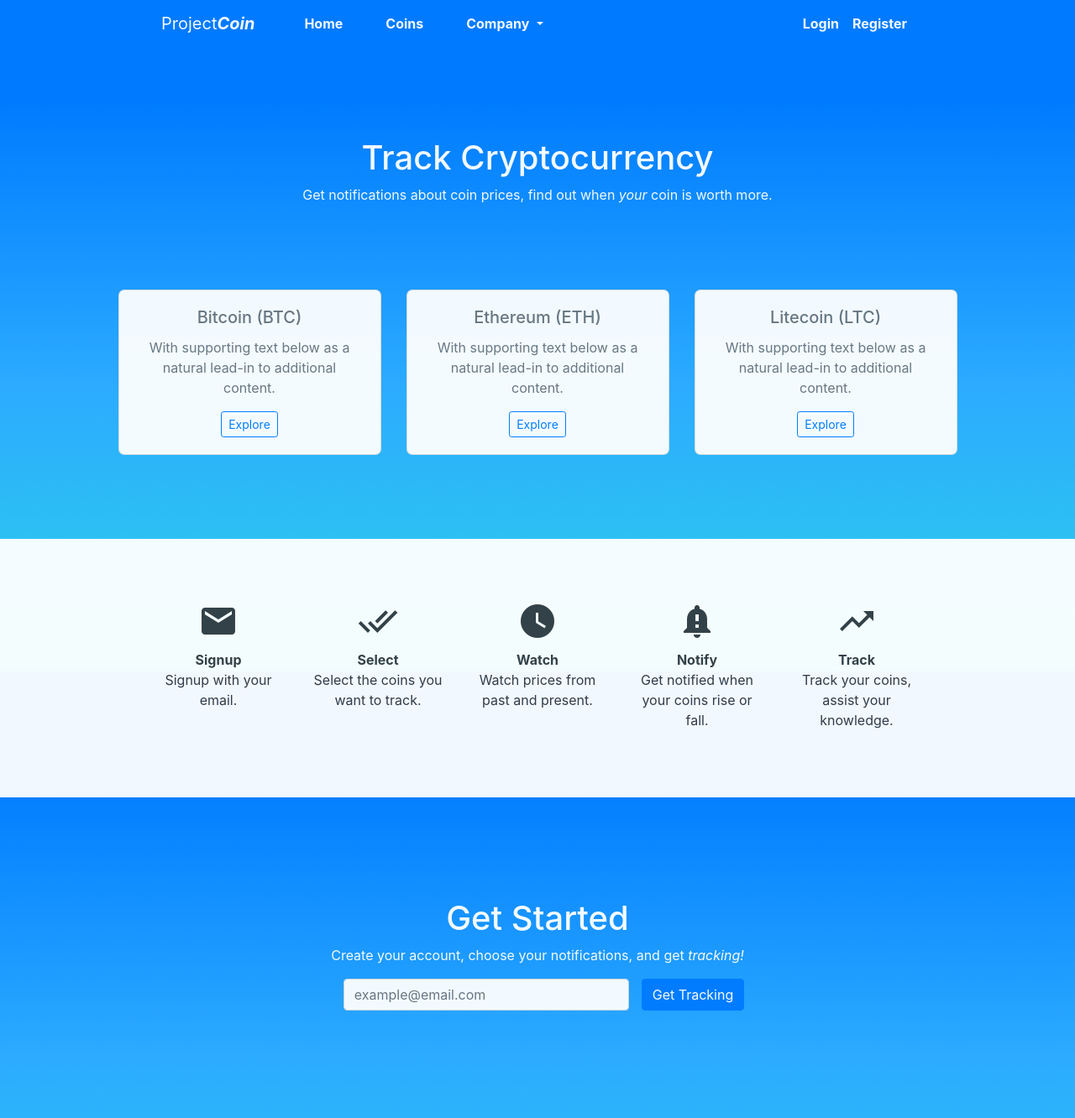
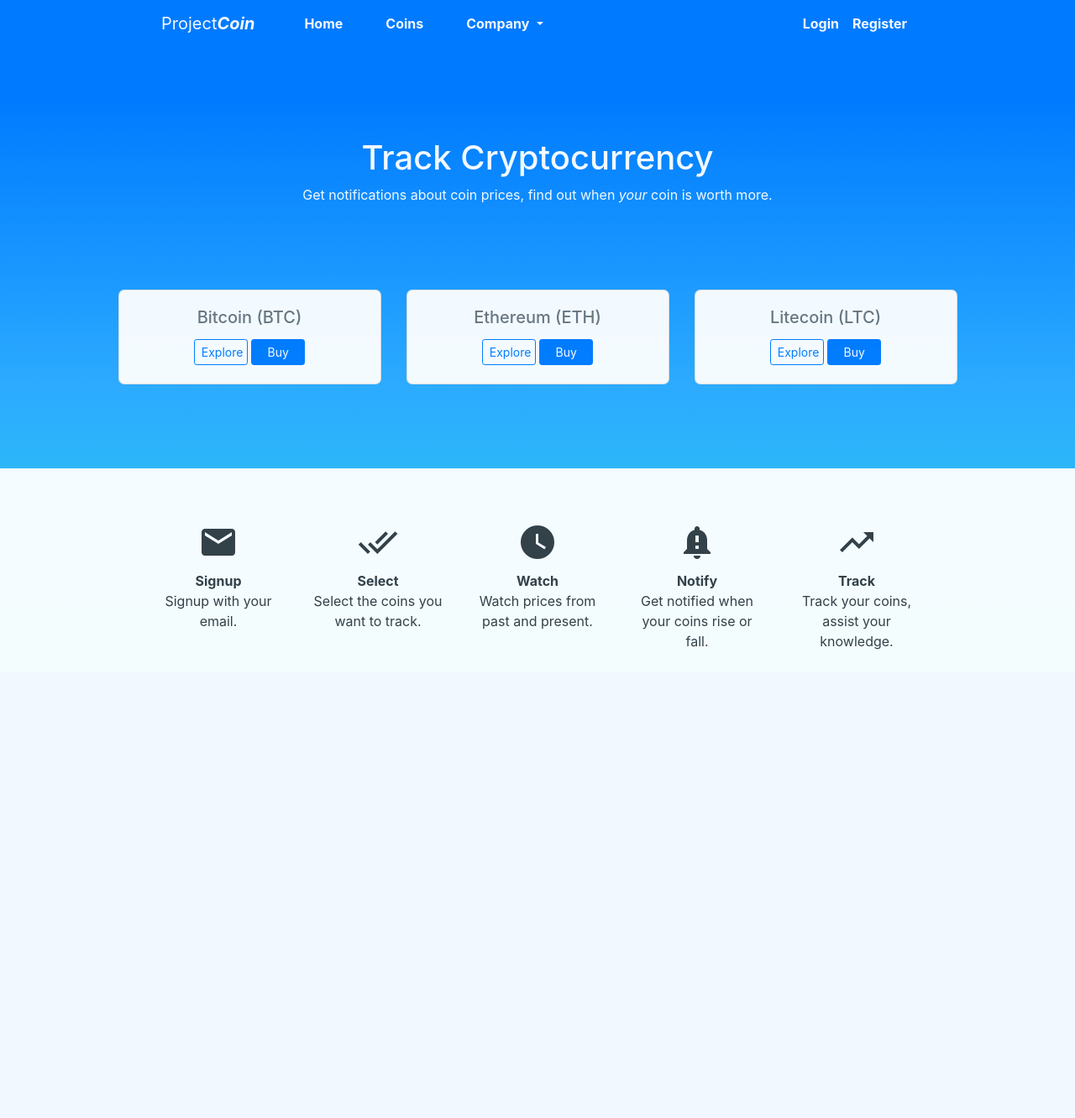
Before and after one commit to thelonster/466-Cryptocurrency-Site, a Django app: page / in a window 1280 px wide. Shown: the whole page at 84% size. After the commit the page ends 774 px from the top, so only its background shows below. Run offline with Django 3.2, Linux system fonts and the light colour scheme; some libraries are stand-ins or nearby versions.

Commit message:
Update index.html
updated and deleted filler text

```diff
--- a/ProjectCoin/ProjectCoin/pages/templates/index.html
+++ b/ProjectCoin/ProjectCoin/pages/templates/index.html
@@ -21,9 +21,8 @@
                     <div class="card" style="border-radius: 7px;">
                         <div class="card-body">
                             <h5 class="card-title text-muted">Bitcoin (BTC)</h5>
-                            <p class="card-text text-muted">With supporting text below as a natural lead-in to
-                                additional content.</p>
-                            <a href="{% url 'bitcoin' %}" class="btn btn-sm btn-outline-primary">Explore</a>
+                            <a href="{% url 'bitcoin' %}" class="btn btn-sm btn-outline-primary" style="width: 5vw; margin-top: 2px; margin-bottom: 2px;">Explore</a>
+                            <a href="https://buy.bitcoin.com/" class="btn btn-sm btn-primary" style="width: 5vw; margin-top: 2px; margin-bottom: 2px;">Buy</a>
                         </div>
                     </div>
                 </div>
@@ -31,9 +30,8 @@
                     <div class="card" style="border-radius: 7px;">
                         <div class="card-body">
                             <h5 class="card-title text-muted">Ethereum (ETH)</h5>
-                            <p class="card-text text-muted">With supporting text below as a natural lead-in to
-                                additional content.</p>
-                            <a href="{% url 'ethereum' %}" class="btn btn-sm btn-outline-primary">Explore</a>
+                            <a href="{% url 'ethereum' %}" class="btn btn-sm btn-outline-primary" style="width: 5vw; margin-top: 2px; margin-bottom: 2px;">Explore</a>
+                            <a href="https://www.coinbase.com/buy-ethereum" class="btn btn-sm btn-primary" style="width: 5vw; margin-top: 2px; margin-bottom: 2px;">Buy</a>
                         </div>
                     </div>
                 </div>
@@ -41,9 +39,8 @@
                     <div class="card" style="border-radius: 7px;">
                         <div class="card-body">
                             <h5 class="card-title text-muted">Litecoin (LTC)</h5>
-                            <p class="card-text text-muted">With supporting text below as a natural lead-in to
-                                additional content.</p>
-                            <a href="{% url 'litecoin' %}" class="btn btn-sm btn-outline-primary">Explore</a>
+                            <a href="{% url 'litecoin' %}" class="btn btn-sm btn-outline-primary" style="width: 5vw; margin-top: 2px; margin-bottom: 2px;">Explore</a>
+                            <a href="https://litecoin.com/en/buy" class="btn btn-sm btn-primary" style="width: 5vw; margin-top: 2px; margin-bottom: 2px;">Buy</a>
                         </div>
                     </div>
                 </div>
@@ -54,7 +51,7 @@
 
 
 
-    <div class="bg-white text-dark softpad">
+    <div class="bg-white text-dark" style="padding-top:30px; padding-bottom: 60px;">
         <br>
 
         <div class="container"><center>
@@ -93,27 +90,6 @@
         </div>
     </div>
 
-    <div class="container softpad2">
-        <center>
-            <h1>Get Started</h1>
-            <p>Create your account, choose your notifications, and get <em>tracking!</em></p>
-        </center>
-
-        <div class="container">
-            <form>
-                <div class="row">
-                    <div class="col"></div>
-                    <div class="col-sm-4 form-group mb-2">
-                        <label for="inputPassword2" class="sr-only">Email</label>
-                        <input type="text" class="form-control" placeholder="example@email.com">
-                    </div><button type="submit" class="mb-2 btn btn-primary">Get Tracking</button>
-                    <div class="col"></div>
-
-                </div>
-            </form>
-        </div>
-
-    </div>
 
 
 {% endblock %}
```
